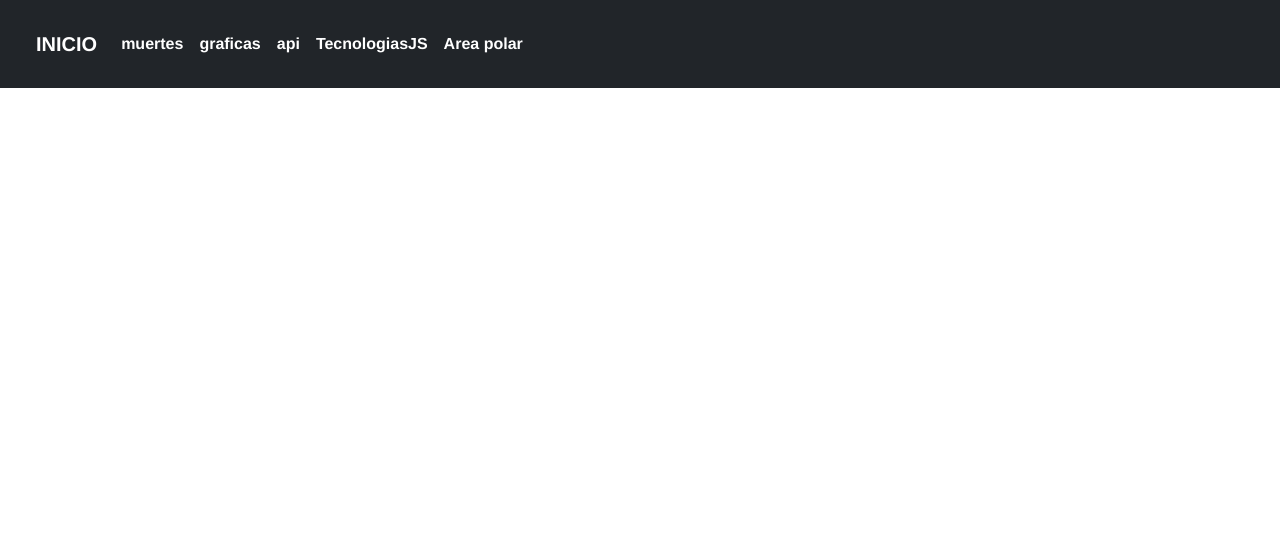
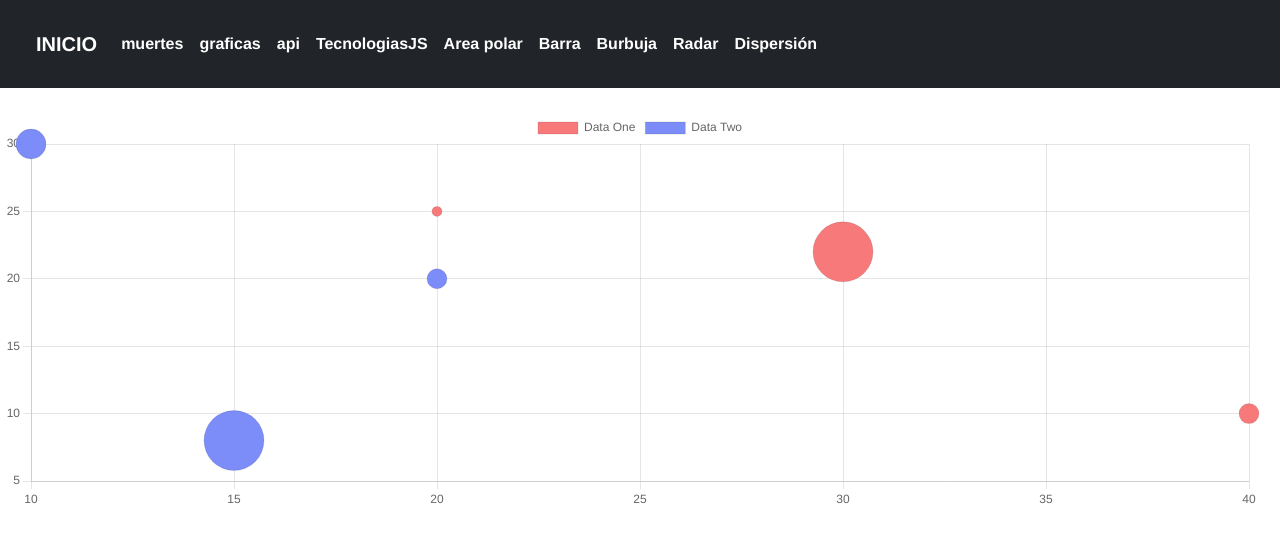
Before and after one commit to mrgerson/graficas-vue, a Vue app: page /#/burbuja in a window 1280 px wide. Before the commit this address led to /#/dispersion. Shown: the top 542 px of the page. Built offline with nearby package versions, Linux system fonts and the light colour scheme.

Commit message:
agregando grafico de barras, de dispersión, de burbuja,  radar

```diff
--- a/src/App.vue
+++ b/src/App.vue
@@ -31,6 +31,18 @@
              <li class="nav-item">
                <router-link class="nav-link active" aria-current="page" to="/areapolar">Area polar</router-link>
             </li>
+             <li class="nav-item">
+               <router-link class="nav-link active" aria-current="page" to="/barra">Barra</router-link>
+            </li>
+             <li class="nav-item">
+               <router-link class="nav-link active" aria-current="page" to="/burbuja">Burbuja</router-link>
+            </li>
+             <li class="nav-item">
+               <router-link class="nav-link active" aria-current="page" to="/radar">Radar</router-link>
+            </li>
+             <li class="nav-item">
+               <router-link class="nav-link active" aria-current="page" to="/dispersion">Dispersión</router-link>
+            </li>
           </ul>
         </div>
       </div>
--- a/src/router/index.js
+++ b/src/router/index.js
@@ -36,6 +36,30 @@ const routes = [{
         component: () =>
             import ( /* webpackChunkName: "api" */ '../views/AreaPolar.vue')
     },
+    {
+        path: '/barra',
+        name: 'barra',
+        component: () =>
+            import ( /* webpackChunkName: "api" */ '../views/Bar.vue')
+    },
+    {
+        path: '/burbuja',
+        name: 'burbuja',
+        component: () =>
+            import ( /* webpackChunkName: "api" */ '../views/Bubble.vue')
+    },
+    {
+        path: '/radar',
+        name: 'radar',
+        component: () =>
+            import ( /* webpackChunkName: "api" */ '../views/Radar.vue')
+    },
+    {
+        path: '/dispersion',
+        name: 'dispersion',
+        component: () =>
+            import ( /* webpackChunkName: "api" */ '../views/Scatter.vue')
+    },
 
 ]
 
--- /dev/null
+++ b/src/views/Bar.vue
@@ -0,0 +1,97 @@
+<template>
+  <Bar
+    :chart-options="chartOptions"
+    :chart-data="chartData"
+    :chart-id="chartId"
+    :dataset-id-key="datasetIdKey"
+    :plugins="plugins"
+    :css-classes="cssClasses"
+    :styles="styles"
+    :width="width"
+    :height="height"
+  />
+</template>
+
+<script>
+import { Bar } from 'vue-chartjs/legacy'
+
+import {
+  Chart as ChartJS,
+  Title,
+  Tooltip,
+  Legend,
+  BarElement,
+  CategoryScale,
+  LinearScale
+} from 'chart.js'
+
+ChartJS.register(Title, Tooltip, Legend, BarElement, CategoryScale, LinearScale)
+
+export default {
+  name: 'BarChart',
+  components: {
+    Bar
+  },
+  props: {
+    chartId: {
+      type: String,
+      default: 'bar-chart'
+    },
+    datasetIdKey: {
+      type: String,
+      default: 'label'
+    },
+    width: {
+      type: Number,
+      default: 400
+    },
+    height: {
+      type: Number,
+      default: 400
+    },
+    cssClasses: {
+      default: '',
+      type: String
+    },
+    styles: {
+      type: Object,
+      default: () => {}
+    },
+    plugins: {
+      type: Array,
+      default: () => []
+    }
+  },
+  data() {
+    return {
+      chartData: {
+        labels: [
+          'January',
+          'February',
+          'March',
+          'April',
+          'May',
+          'June',
+          'July',
+          'August',
+          'September',
+          'October',
+          'November',
+          'December'
+        ],
+        datasets: [
+          {
+            label: 'Data One',
+            backgroundColor: '#f87979',
+            data: [40, 20, 12, 39, 10, 40, 39, 80, 40, 20, 12, 11]
+          }
+        ]
+      },
+      chartOptions: {
+        responsive: true,
+        maintainAspectRatio: false
+      }
+    }
+  }
+}
+</script>
--- /dev/null
+++ b/src/views/Bubble.vue
@@ -0,0 +1,119 @@
+<template>
+  <Bubble
+    :chart-options="chartOptions"
+    :chart-data="chartData"
+    :chart-id="chartId"
+    :dataset-id-key="datasetIdKey"
+    :plugins="plugins"
+    :css-classes="cssClasses"
+    :styles="styles"
+    :width="width"
+    :height="height"
+  />
+</template>
+
+<script>
+import { Bubble } from 'vue-chartjs/legacy'
+
+import {
+  Chart as ChartJS,
+  Title,
+  Tooltip,
+  Legend,
+  PointElement,
+  LinearScale
+} from 'chart.js'
+
+ChartJS.register(Title, Tooltip, Legend, PointElement, LinearScale)
+
+export default {
+  name: 'BubbleChart',
+  components: {
+    Bubble
+  },
+  props: {
+    chartId: {
+      type: String,
+      default: 'bubble-chart'
+    },
+    datasetIdKey: {
+      type: String,
+      default: 'label'
+    },
+    width: {
+      type: Number,
+      default: 400
+    },
+    height: {
+      type: Number,
+      default: 400
+    },
+    cssClasses: {
+      default: '',
+      type: String
+    },
+    styles: {
+      type: Object,
+      default: () => {}
+    },
+    plugins: {
+      type: Array,
+      default: () => []
+    }
+  },
+  data() {
+    return {
+      chartData: {
+        datasets: [
+          {
+            label: 'Data One',
+            backgroundColor: '#f87979',
+            data: [
+              {
+                x: 20,
+                y: 25,
+                r: 5
+              },
+              {
+                x: 40,
+                y: 10,
+                r: 10
+              },
+              {
+                x: 30,
+                y: 22,
+                r: 30
+              }
+            ]
+          },
+          {
+            label: 'Data Two',
+            backgroundColor: '#7C8CF8',
+            data: [
+              {
+                x: 10,
+                y: 30,
+                r: 15
+              },
+              {
+                x: 20,
+                y: 20,
+                r: 10
+              },
+              {
+                x: 15,
+                y: 8,
+                r: 30
+              }
+            ]
+          }
+        ]
+      },
+      chartOptions: {
+        responsive: true,
+        maintainAspectRatio: false
+      }
+    }
+  }
+}
+</script>
--- /dev/null
+++ b/src/views/Radar.vue
@@ -0,0 +1,114 @@
+<template>
+  <Radar
+    :chart-options="chartOptions"
+    :chart-data="chartData"
+    :chart-id="chartId"
+    :dataset-id-key="datasetIdKey"
+    :plugins="plugins"
+    :css-classes="cssClasses"
+    :styles="styles"
+    :width="width"
+    :height="height"
+  />
+</template>
+
+<script>
+import { Radar } from 'vue-chartjs/legacy'
+
+import {
+  Chart as ChartJS,
+  Title,
+  Tooltip,
+  Legend,
+  PointElement,
+  LineElement,
+  RadialLinearScale
+} from 'chart.js'
+
+ChartJS.register(
+  Title,
+  Tooltip,
+  Legend,
+  PointElement,
+  RadialLinearScale,
+  LineElement
+)
+
+export default {
+  name: 'RadarChart',
+  components: {
+    Radar
+  },
+  props: {
+    chartId: {
+      type: String,
+      default: 'radar-chart'
+    },
+    datasetIdKey: {
+      type: String,
+      default: 'label'
+    },
+    width: {
+      type: Number,
+      default: 400
+    },
+    height: {
+      type: Number,
+      default: 400
+    },
+    cssClasses: {
+      default: '',
+      type: String
+    },
+    styles: {
+      type: Object,
+      default: () => {}
+    },
+    plugins: {
+      type: Array,
+      default: () => []
+    }
+  },
+  data() {
+    return {
+      chartData: {
+        labels: [
+          'Eating',
+          'Drinking',
+          'Sleeping',
+          'Designing',
+          'Coding',
+          'Cycling',
+          'Running'
+        ],
+        datasets: [
+          {
+            label: 'My First dataset',
+            backgroundColor: 'rgba(179,181,198,0.2)',
+            borderColor: 'rgba(179,181,198,1)',
+            pointBackgroundColor: 'rgba(179,181,198,1)',
+            pointBorderColor: '#fff',
+            pointHoverBackgroundColor: '#fff',
+            pointHoverBorderColor: 'rgba(179,181,198,1)',
+            data: [65, 59, 90, 81, 56, 55, 40]
+          },
+          {
+            label: 'My Second dataset',
+            backgroundColor: 'rgba(255,99,132,0.2)',
+            borderColor: 'rgba(255,99,132,1)',
+            pointBackgroundColor: 'rgba(255,99,132,1)',
+            pointBorderColor: '#fff',
+            pointHoverBackgroundColor: '#fff',
+            pointHoverBorderColor: 'rgba(255,99,132,1)',
+            data: [28, 48, 40, 19, 96, 27, 100]
+          }
+        ]
+      },
+      chartOptions: {
+        responsive: true,
+        maintainAspectRatio: false
+      }
+    }
+  }
+}
+</script>
--- /dev/null
+++ b/src/views/Scatter.vue
@@ -0,0 +1,143 @@
+<template>
+  <Scatter
+    :chart-options="chartOptions"
+    :chart-data="chartData"
+    :chart-id="chartId"
+    :dataset-id-key="datasetIdKey"
+    :plugins="plugins"
+    :css-classes="cssClasses"
+    :styles="styles"
+    :width="width"
+    :height="height"
+  />
+</template>
+
+<script>
+import { Scatter } from 'vue-chartjs/legacy'
+
+import {
+  Chart as ChartJS,
+  Title,
+  Tooltip,
+  Legend,
+  LineElement,
+  CategoryScale,
+  PointElement,
+  LinearScale
+} from 'chart.js'
+
+ChartJS.register(
+  Title,
+  Tooltip,
+  Legend,
+  LineElement,
+  CategoryScale,
+  PointElement,
+  LinearScale
+)
+
+export default {
+  name: 'ScatterChart',
+  components: {
+    Scatter
+  },
+  props: {
+    chartId: {
+      type: String,
+      default: 'scatter-chart'
+    },
+    datasetIdKey: {
+      type: String,
+      default: 'label'
+    },
+    width: {
+      type: Number,
+      default: 400
+    },
+    height: {
+      type: Number,
+      default: 400
+    },
+    cssClasses: {
+      default: '',
+      type: String
+    },
+    styles: {
+      type: Object,
+      default: () => {}
+    },
+    plugins: {
+      type: Array,
+      default: () => []
+    }
+  },
+  data() {
+    return {
+      chartData: {
+        datasets: [
+          {
+            label: 'Scatter Dataset 1',
+            fill: false,
+            borderColor: '#f87979',
+            backgroundColor: '#f87979',
+            data: [
+              {
+                x: -2,
+                y: 4
+              },
+              {
+                x: -1,
+                y: 1
+              },
+              {
+                x: 0,
+                y: 0
+              },
+              {
+                x: 1,
+                y: 1
+              },
+              {
+                x: 2,
+                y: 4
+              }
+            ]
+          },
+          {
+            label: 'Scatter Dataset 2',
+            fill: false,
+            borderColor: '#7acbf9',
+            backgroundColor: '#7acbf9',
+            data: [
+              {
+                x: -2,
+                y: -4
+              },
+              {
+                x: -1,
+                y: -1
+              },
+              {
+                x: 0,
+                y: 1
+              },
+              {
+                x: 1,
+                y: -1
+              },
+              {
+                x: 2,
+                y: -4
+              }
+            ]
+          }
+        ]
+      },
+      chartOptions: {
+        responsive: true,
+        maintainAspectRatio: false
+      }
+    }
+  }
+}
+</script>
```
